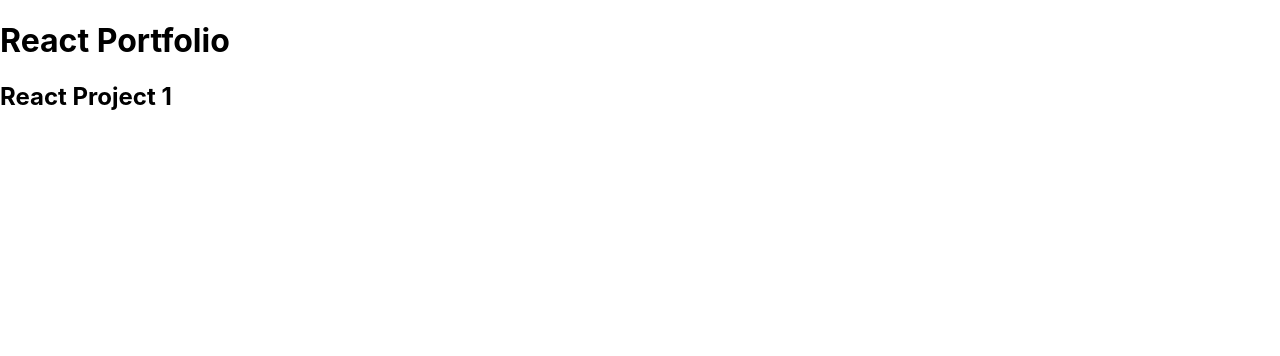
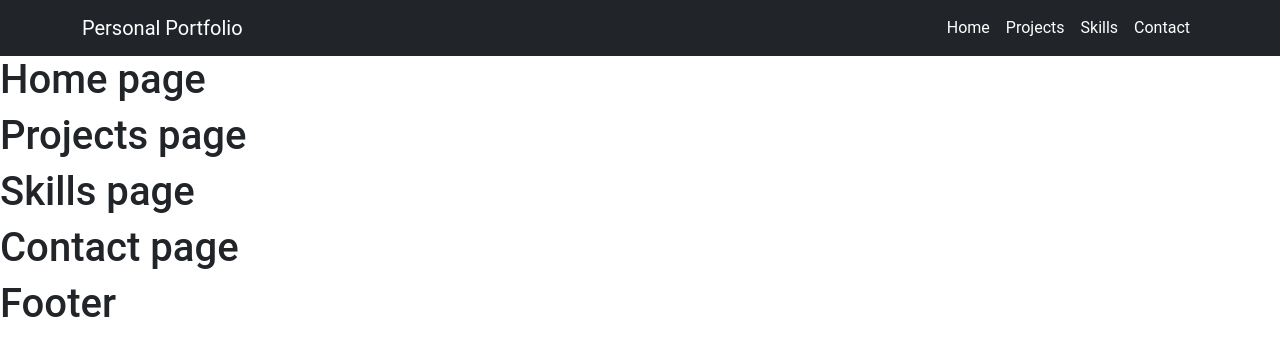
Before and after one commit to ceciliawambui/portfolio-app, a React (Create React App) app: page / in a window 1280 px wide. Shown: the top 356 px of the page. Built offline with nearby package versions, Linux system fonts and the light colour scheme.

Commit message:
New component: Header

```diff
--- a/package.json
+++ b/package.json
@@ -7,7 +7,9 @@
     "@testing-library/react": "^12.1.2",
     "@testing-library/user-event": "^13.5.0",
     "react": "^17.0.2",
+    "react-bootstrap": "^2.1.0",
     "react-dom": "^17.0.2",
+    "react-router-dom": "^6.2.1",
     "react-scripts": "5.0.0",
     "web-vitals": "^2.1.2"
   },
--- a/public/index.html
+++ b/public/index.html
@@ -9,35 +9,27 @@
       name="description"
       content="Web site created using create-react-app"
     />
+    <link
+  rel="stylesheet"
+  href="https://cdn.jsdelivr.net/npm/bootstrap@5.1.3/dist/css/bootstrap.min.css"
+  integrity="sha384-1BmE4kWBq78iYhFldvKuhfTAU6auU8tT94WrHftjDbrCEXSU1oBoqyl2QvZ6jIW3"
+  crossorigin="anonymous"
+/>
     <link rel="apple-touch-icon" href="%PUBLIC_URL%/logo192.png" />
-    <!--
-      manifest.json provides metadata used when your web app is installed on a
-      user's mobile device or desktop. See https://developers.google.com/web/fundamentals/web-app-manifest/
-    -->
+
     <link rel="manifest" href="%PUBLIC_URL%/manifest.json" />
-    <!--
-      Notice the use of %PUBLIC_URL% in the tags above.
-      It will be replaced with the URL of the `public` folder during the build.
-      Only files inside the `public` folder can be referenced from the HTML.
 
-      Unlike "/favicon.ico" or "favicon.ico", "%PUBLIC_URL%/favicon.ico" will
-      work correctly both with client-side routing and a non-root public URL.
-      Learn how to configure a non-root public URL by running `npm run build`.
-    -->
     <title>Portfolio</title>
+    <style>
+      *{
+        font-family: 'Roboto', sans-serif;
+
+      }
+    </style>
   </head>
   <body>
     <noscript>You need to enable JavaScript to run this app.</noscript>
     <div id="root"></div>
-    <!--
-      This HTML file is a template.
-      If you open it directly in the browser, you will see an empty page.
 
-      You can add webfonts, meta tags, or analytics to this file.
-      The build step will place the bundled scripts into the <body> tag.
-
-      To begin the development, run `npm start` or `yarn start`.
-      To create a production bundle, use `npm run build` or `yarn build`.
-    -->
   </body>
 </html>
--- a/src/App.css
+++ b/src/App.css
@@ -1,7 +1,12 @@
 .App {
   text-align: center;
+  background-color: black;
 }
-
+.Navbar {
+  padding: 25px 0;
+  text-align: center;
+  background: #222;
+}
 .App-logo {
   height: 40vmin;
   pointer-events: none;
--- a/src/App.js
+++ b/src/App.js
@@ -1,11 +1,19 @@
-import logo from './logo.svg';
 import './App.css';
-
+import Contact from './components/Contact';
+import Footer from './components/Footer';
+import Header from './components/Header';
+import Home from './components/Home';
+import Projects from './components/Projects';
+import Skills from './components/Skills';
 function App() {
   return (
    <div>
-     <h1>React Portfolio</h1>
-     <h2>React Project 1 </h2>
+     <Header/>
+     <Home/>
+     <Projects/>
+     <Skills/>
+     <Contact/>
+     <Footer/>
    </div>
   );
 }
--- /dev/null
+++ b/src/components/Contact.js
@@ -0,0 +1,12 @@
+import React from 'react'
+
+const Contact = () => {
+    return (
+        <div>
+            <h1>Contact page</h1>
+
+        </div>
+    )
+}
+
+export default Contact
--- /dev/null
+++ b/src/components/Footer.js
@@ -0,0 +1,12 @@
+import React from 'react'
+
+const Footer = () => {
+    return (
+        <div>
+            <h1>Footer</h1>
+
+        </div>
+    )
+}
+
+export default Footer
--- /dev/null
+++ b/src/components/Header.js
@@ -0,0 +1,28 @@
+import React from 'react';
+import { Navbar, Nav, Container } from 'react-bootstrap';
+
+const Header = () => {
+  return (
+    <Navbar collapseOnSelect expand="lg" bg="dark" variant="dark">
+      <Container>
+        <Navbar.Brand >Personal Portfolio</Navbar.Brand>
+        <Navbar.Toggle aria-controls="responsive-navbar-nav" />
+        <Navbar.Collapse id="responsive-navbar-nav">
+          <Nav className="me-auto">
+            <Nav.Link href="#features"></Nav.Link>
+            <Nav.Link href="#pricing"></Nav.Link>
+          </Nav>
+          <Nav style={{color:"white"}}>
+            <Nav.Link href="/" style={{color:"white"}}>Home</Nav.Link>
+            <Nav.Link href="Projects" style={{color:"white"}}>Projects</Nav.Link>
+            <Nav.Link href="Skills" style={{color:"white"}}>Skills</Nav.Link>
+            <Nav.Link href="Contact" style={{color:"white"}}>Contact</Nav.Link>
+          </Nav>
+        </Navbar.Collapse>
+      </Container>
+    </Navbar>
+
+  );
+}
+
+export default Header;
--- /dev/null
+++ b/src/components/Home.js
@@ -0,0 +1,12 @@
+import React from 'react'
+
+const Home = () => {
+    return (
+        <div>
+            <h1>Home page</h1>
+
+        </div>
+    )
+}
+
+export default Home
--- /dev/null
+++ b/src/components/Projects.js
@@ -0,0 +1,12 @@
+import React from 'react'
+
+const Projects = () => {
+    return (
+        <div>
+            <h1>Projects page</h1>
+
+        </div>
+    )
+}
+
+export default Projects
--- /dev/null
+++ b/src/components/Skills.js
@@ -0,0 +1,12 @@
+import React from 'react'
+
+const Skills = () => {
+    return (
+        <div>
+            <h1>Skills page</h1>
+
+        </div>
+    )
+}
+
+export default Skills
--- a/src/index.js
+++ b/src/index.js
@@ -11,7 +11,4 @@
   document.getElementById('root')
 );
 
-// If you want to start measuring performance in your app, pass a function
-// to log results (for example: reportWebVitals(console.log))
-// or send to an analytics endpoint. Learn more: https://bit.ly/CRA-vitals
 reportWebVitals();
```
Also changed, not shown: 1 other file (tests, documents, lock files or other folders).
